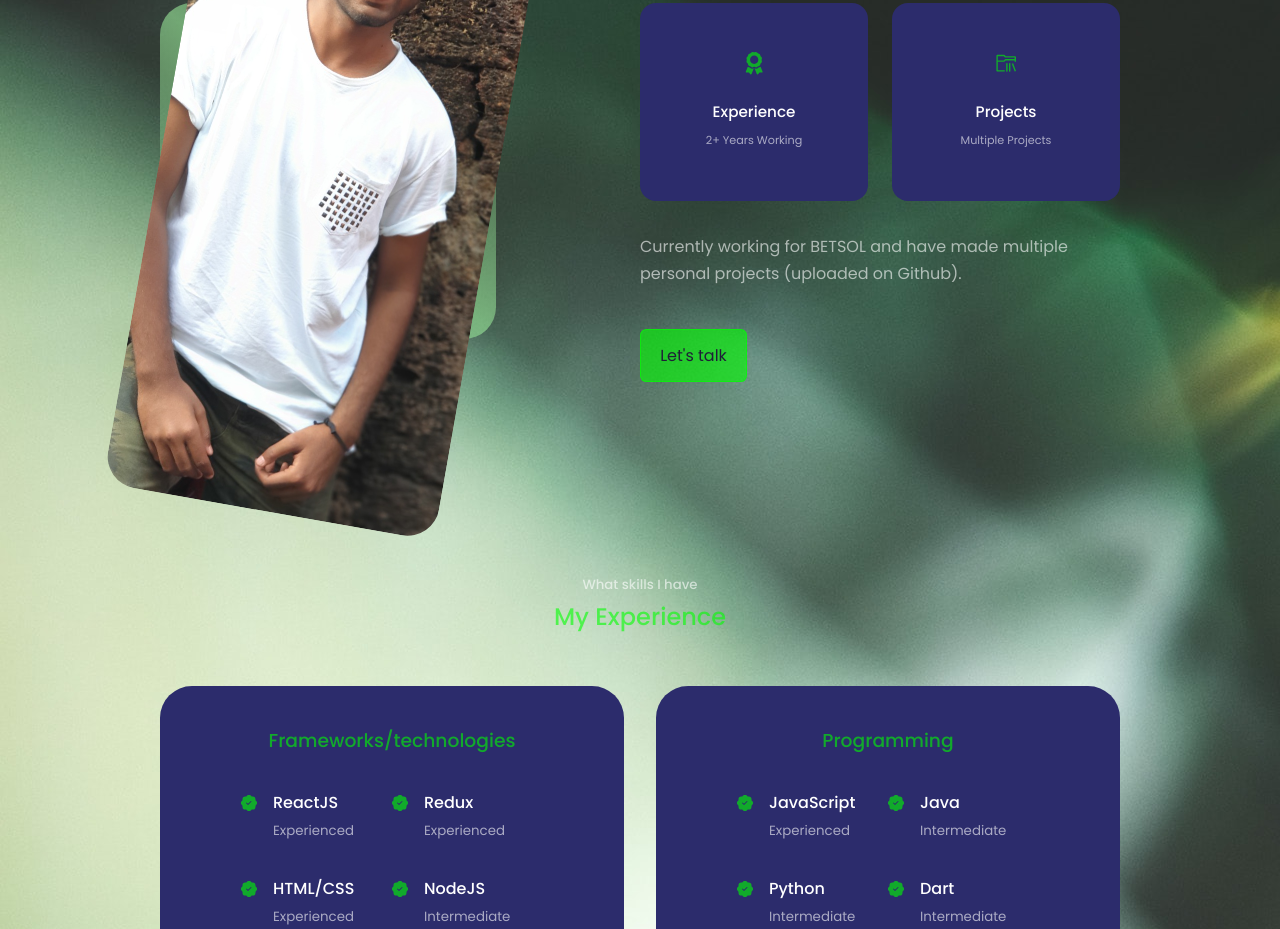
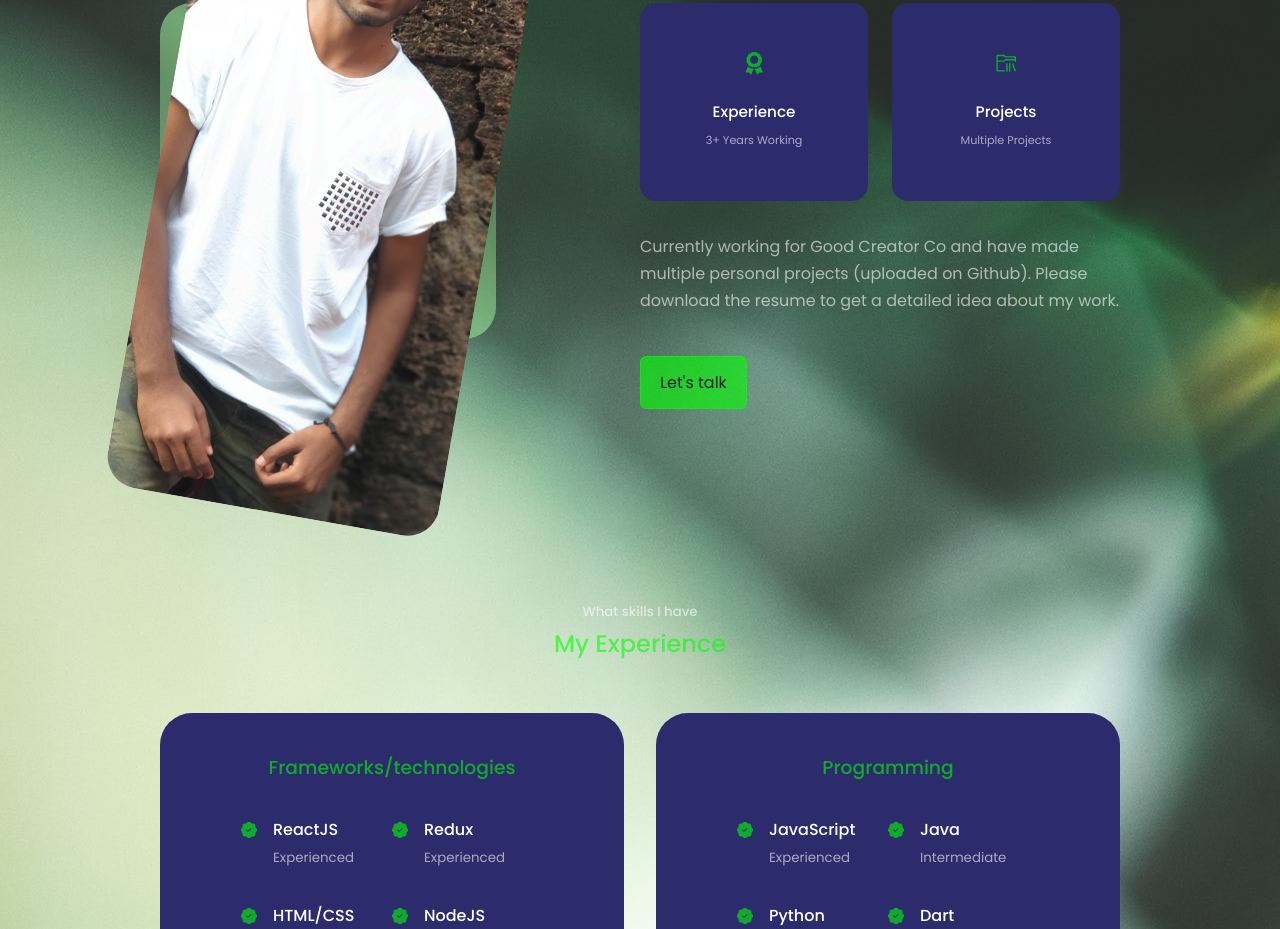
Before and after one commit to adeebshakri/adeebshakri, a React (Create React App) app: page / in a window 1280 px wide. Shown: the part 1100-2029 px from the top of the page. Built offline with nearby package versions, Linux system fonts and the light colour scheme.

Commit message:
Updated resume to 8_0

```diff
--- a/src/components/about/About.jsx
+++ b/src/components/about/About.jsx
@@ -21,7 +21,7 @@ const About = () => {
             <article className='about__card'>
               <FaAward className='about__icon'/>
               <h5>Experience</h5>
-              <small>2+ Years Working</small>
+              <small>3+ Years Working</small>
             </article>
             <article className='about__card' onClick={() => window.open("https://github.com/adeebshakri?tab=repositories", "_blank")}>
               <VscFolderLibrary className='about__icon'/>
@@ -29,7 +29,7 @@ const About = () => {
               <small>Multiple Projects</small>
             </article>
           </div>
-          <p>Currently working for BETSOL and have made multiple personal projects (uploaded on Github).</p>
+          <p>Currently working for Good Creator Co and have made multiple personal projects (uploaded on Github). Please download the resume to get a detailed idea about my work.</p>
           <a href='#contact' className='btn btn-primary'>Let's talk</a>
         </div>
       </div>
--- a/src/components/header/CTA.jsx
+++ b/src/components/header/CTA.jsx
@@ -1,5 +1,5 @@
 import React from 'react'
-import CV from '../../assets/Adeeb_s_resume_7_0.pdf'
+import CV from '../../assets/Adeeb_s_resume_8_0.pdf'
 
 const CTA = () => {
   return (
```
Also changed, not shown: 2 other files (tests, documents, lock files or other folders).
